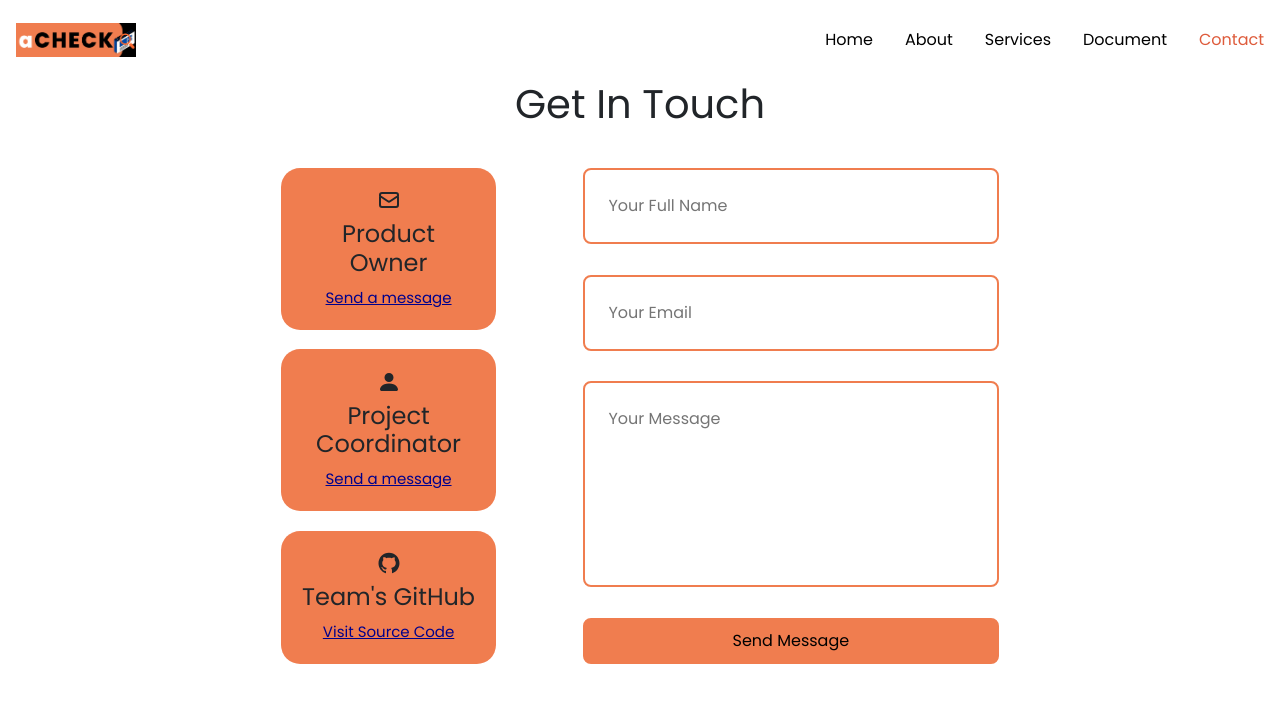
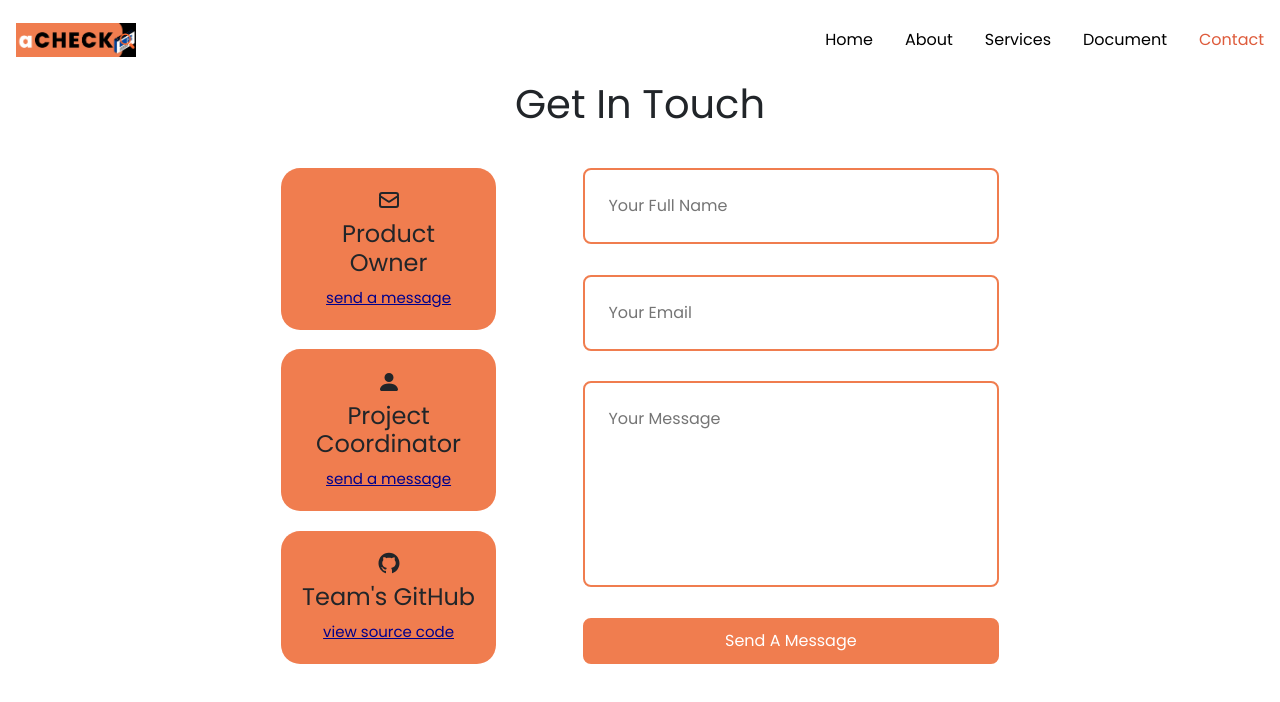
Before and after one commit to eternals-swproject-2021/vincit-tool, a React (Create React App) app in the folder react-app/: page /contact in a window 1280 px wide. Shown: the top 702 px of the page. Built offline with nearby package versions, Linux system fonts and the light colour scheme.

Commit message:
[12] Rakkan - fixed text color and edited message on Contact page

```diff
--- a/react-app/src/pages/contact/Contact.js
+++ b/react-app/src/pages/contact/Contact.js
@@ -28,24 +28,24 @@ const Contact = () => {
                         <article className="contact__option">
                             <HiOutlineMail className="contact__option-icon" />
                             <h4>Product Owner</h4>
-                            <a href="mailto:jarno.ojala@vincit.com" target="_blank">Send a message</a>
+                            <a href="mailto:jarno.ojala@vincit.com" target="_blank">send a message</a>
                         </article>
                         <article className="contact__option">
                             <BsPersonFill className="contact__option-icon" />
                             <h4>Project Coordinator</h4>
-                            <a href="mailto:jari.porras@lut.fi" target="_blank">Send a message</a>
+                            <a href="mailto:jari.porras@lut.fi" target="_blank">send a message</a>
                         </article>
                         <article className="contact__option">
                             <AiFillGithub className="contact__option-icon" />
                             <h4>Team's GitHub</h4>
-                            <a href="https://github.com/eternals-swproject-2021/vincit-tool">Visit Source Code</a>
+                            <a href="https://github.com/eternals-swproject-2021/vincit-tool">view source code</a>
                         </article>
                     </div>
                     <form ref={form} onSubmit={sendEmail}>
                         <input type="text" name="" placeholder="Your Full Name" required />
                         <input type="email" name="email" placeholder="Your Email" required />
                         <textarea name="message" rows="7" placeholder="Your Message" required></textarea>
-                        <button type="submit" className="btn-submit">Send Message</button>
+                        <button type="submit" className="btn-submit">Send A Message</button>
                     </form>
                 </div>
             </div>
--- a/react-app/src/pages/contact/contact.css
+++ b/react-app/src/pages/contact/contact.css
@@ -72,6 +72,7 @@ input, textarea {
     width: 100%;
     height: 10%;
     font-weight: 550;
+    color: white;
 }
 
 .btn-submit:hover {
```
